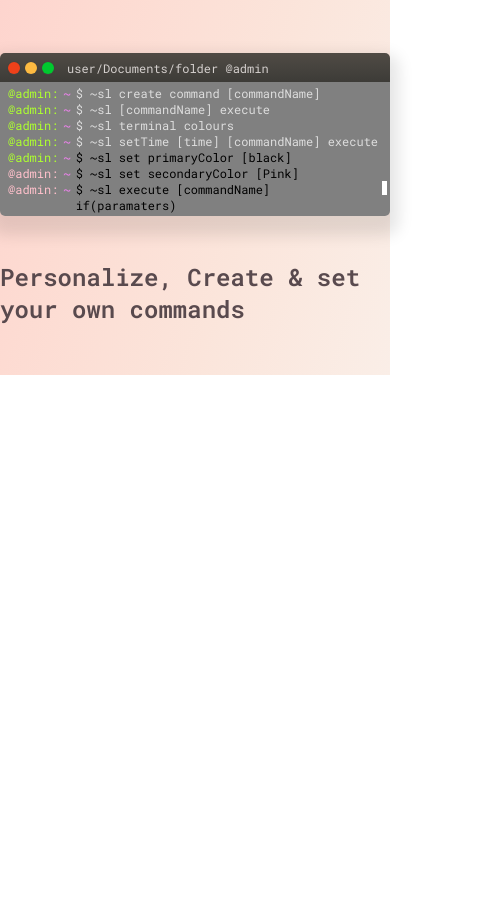
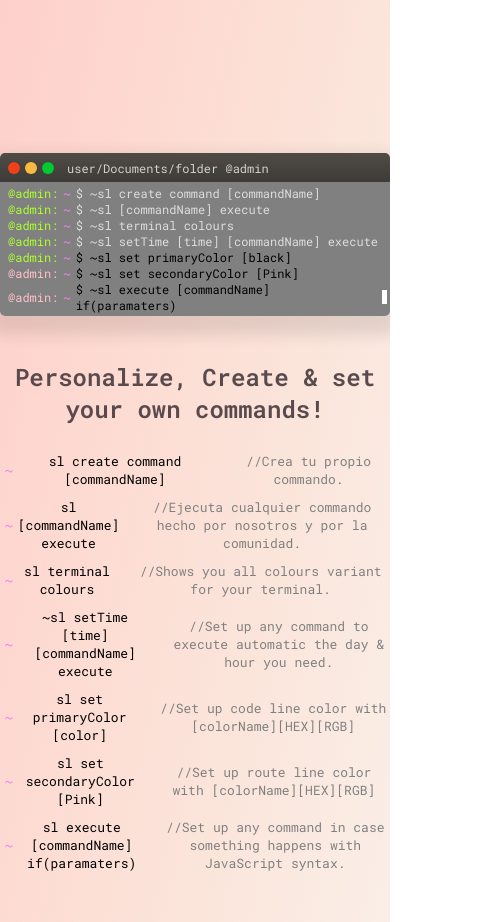
Before and after one commit to flacoV/Slash.io, a plain HTML site: page index.html in a window 390 px wide. Shown: the part 913-1835 px from the top of the page, 490 px wide, since content can reach past the window. Before the commit the page ends 1288 px from the top, so only its background shows below. Drawn offline with nearby package versions, Linux system fonts and the light colour scheme.

Commit message:
added media query for navbar & main content

```diff
--- a/index.html
+++ b/index.html
@@ -11,6 +11,10 @@
     <header>
         <nav class="navbar">
             <p class="logo">/Slash.io</p>
+            <div class="mobileNav">
+                <i class='bx bx-menu'></i>
+                <i class='bx bx-x'></i>
+            </div>
             <div class="navItems">
                 <ul>
                     <a href="">Features</a></li>
@@ -124,7 +128,45 @@
                 </div>
             </div>
             <div class="terminalAdminInfo">
-                <h2>Personalize, Create & set your own commands</h2>
+                <h2>Personalize, Create & set your own commands!</h2>
+                    <div class="examplesContainer">
+                        <div class="terminal_promt">
+                            <span class="terminal_location2">~</span>
+                            <span class="">sl create command [commandName]</span>
+                            <span class="terminal_comment">//Crea tu propio commando.</span>
+                        </div>
+                        <div class="terminal_promt">
+                            <span class="terminal_location2">~</span>
+                            <span class="">sl [commandName] execute </span>
+                            <span class="terminal_comment">//Ejecuta cualquier commando hecho por nosotros y por la comunidad.</span>
+                        </div>
+                        <div class="terminal_promt">
+                            <span class="terminal_location2">~</span>
+                            <span class="">sl terminal colours</span>
+                            <span class="terminal_comment">//Shows you all colours variant for your terminal.</span>
+                        </div>
+                        <div class="terminal_promt">
+                            <span class="terminal_location2">~</span>
+                            <span class="">~sl setTime [time] [commandName] execute</span>
+                            <span class="terminal_comment">//Set up any command to execute automatic the day & hour you need.</span>
+                        </div>
+                        <div class="terminal_promt">
+                            <span class="terminal_location2">~</span>
+                            <span class="">sl set primaryColor [color]</span>
+                            <span class="terminal_comment">//Set up code line color with [colorName][HEX][RGB]</span>
+                        </div>
+                        <div class="terminal_promt">
+                            <span class="terminal_location2">~</span>
+                            <span class="">sl set secondaryColor [Pink]</span>
+                            <span class="terminal_comment">//Set up route line color with [colorName][HEX][RGB]</span>
+                        </div>
+                        <div class="terminal_promt">
+                            <span class="terminal_location2">~</span>
+                            <span class="">sl execute [commandName] if(paramaters)</span>
+                            <span class="terminal_comment">//Set up any command in case something happens with JavaScript syntax.</span>
+                        </div>
+                    </div>
+                </div>
             </div>
         </div>
 
--- a/styles.css
+++ b/styles.css
@@ -23,6 +23,18 @@ header {
 .navbar .logo {
     font-size: x-large;
     font-weight: 600;
+}
+
+.navbar .mobileNav {
+
+}
+
+.navbar .mobileNav {
+  font-size: xx-large;
+}
+
+.navbar .mobileNav .bx-menu, .bx-x {
+  display: none;
 }
 
 .navbar .navItems {
@@ -419,6 +431,7 @@ header {
 
   .terminal_promt {
     display: flex;
+    align-items: center;
   }
 
   .terminal_promt span {
@@ -472,6 +485,56 @@ header {
     }
   }
 
+  .terminalContent .terminalAdminInfo {
+    max-width: 1200px;
+    width: 100%;
+    text-align: center;
+    display: flex;
+    flex-direction: column;
+    gap:  27px;
+  }
+
   .terminalContent .terminalAdminInfo h2 {
     color: #594a4e;
   }
+
+  .terminalContent .terminalAdminInfo .examplesContainer {
+    display: flex;
+    flex-direction: column;
+    justify-content: start;
+    flex-wrap: wrap;
+    gap: 10px;
+  }
+
+  .terminalContent .terminalAdminInfo .terminal_promt .terminal_comment {
+    margin-left: 15px;
+    color: grey;
+  }
+
+  .terminalAdminInfo .examplesContainer .terminal_promt {
+    font-size: small;
+  }
+
+
+  @media (max-width: 900px) {
+
+    .navbar .mobileNav .bx-menu{
+      display: inline;
+    }
+
+    .navbar .navItems {
+      display: none;
+    }
+  }
+
+  @media (max-width: 863px) {
+    .mainContainer {
+      flex-direction: column;
+      justify-content: center;
+      align-items: center;
+    }
+
+    .mainContainer .mainContent {
+      padding: 40px 0 0 0;
+    }
+  }
```
